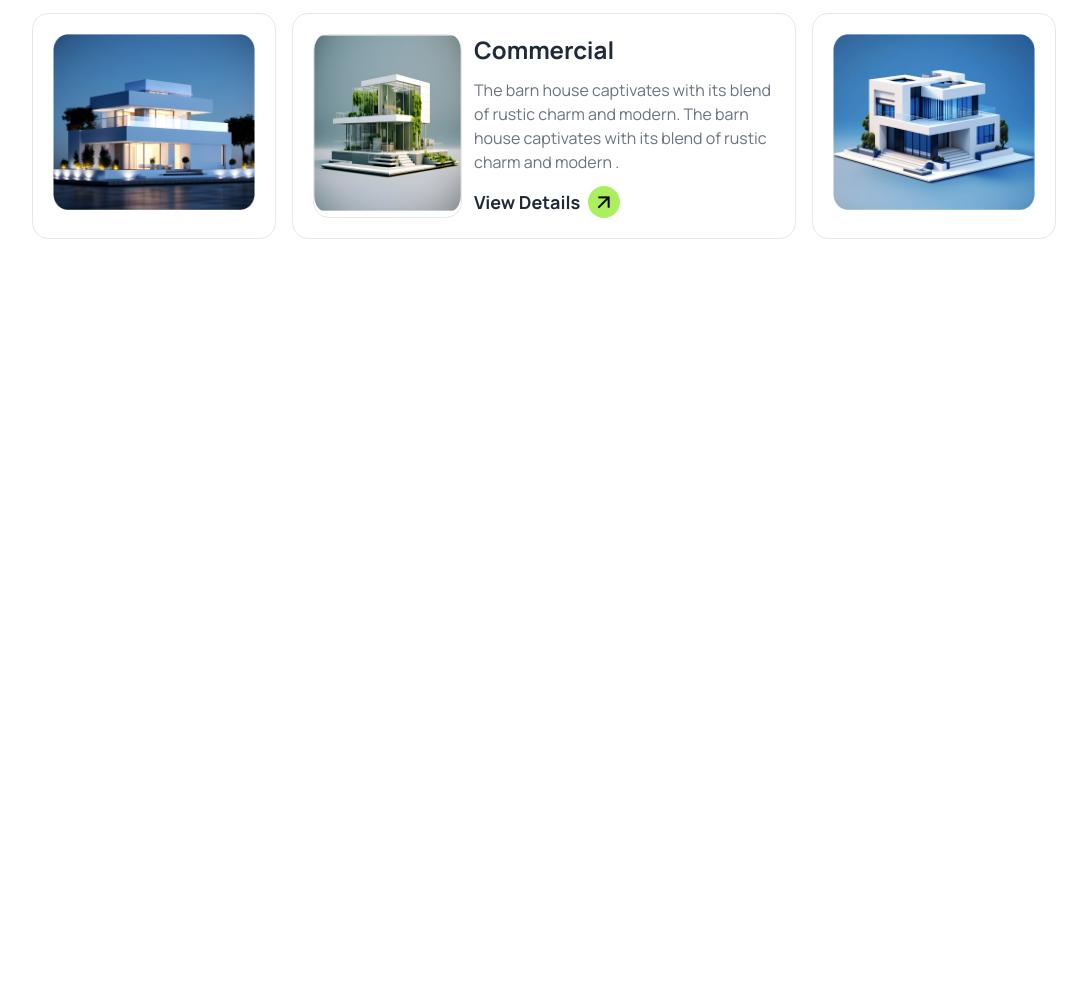
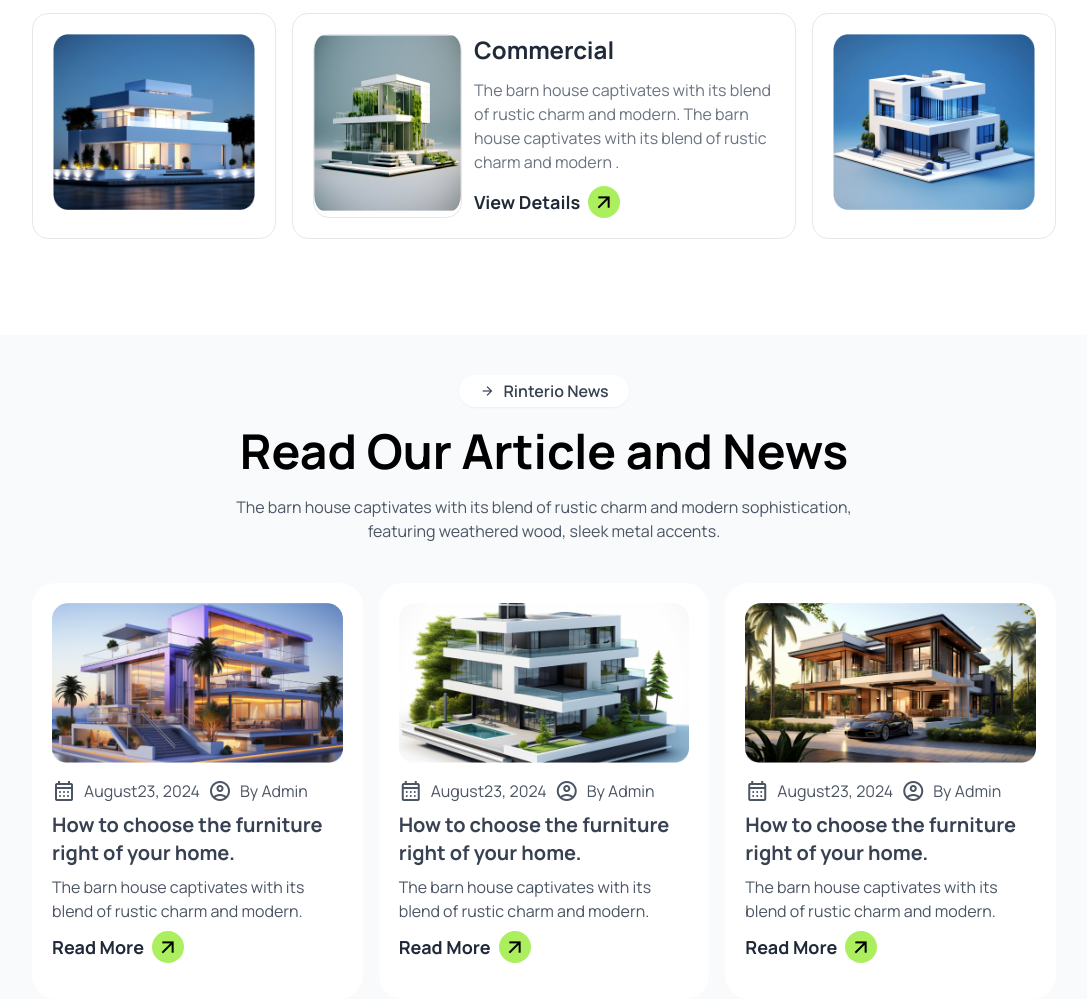
Before and after one commit to Moinuddin-dotcom/B10A3-Challenge, a plain HTML site: page index.html in a window 1280 px wide. Shown: the part 2798-3797 px from the top of the page, without its empty margins (96-1183 px from the left). Before the commit the page ends 3053 px from the top, so only its background shows below. Drawn offline with nearby package versions, Linux system fonts and the light colour scheme.

Commit message:
Read our article and news complet

```diff
--- a/index.html
+++ b/index.html
@@ -305,7 +305,110 @@
                 </div>
             </div>
         </div>
+        <div class="gap h-20"></div>
     </section>
+    <main class="bg-gray-50">
+        <div class="gap h-10"></div>
+        <div class="space-y-5">
+            <div class="flex justify-center">
+                <button class="btn btn-sm bg-white hover:bg-white rounded-full px-5 border-none">
+                    <span class="material-symbols-outlined text-gray-700 text-base">
+                        arrow_forward
+                    </span>
+                    <span class="text-gray-700 text-base">Rinterio News</span>
+                </button>
+            </div>
+            <h1 class="text-center font-bold text-3xl md:text-5xl text-black">Read Our Article and News</h1>
+            <h3 class="text-base text-gray-600 text-center pb-10">The barn house captivates with its blend of
+                rustic
+                charm and modern sophistication, <br> featuring weathered wood, sleek metal accents.</h3>
+        </div>
+        <div class="max-w-[80%] mx-auto grid grid-cols-1 lg:grid-cols-3 gap-4">
+            <div class="p-5 bg-white rounded-3xl">
+                <div class="card bg-white">
+                    <figure>
+                        <img src="./assets/article1.png" alt="Shoes" />
+                    </figure>
+                    <div class="card-body p-0 py-4">
+                        <div class="flex items-center space-x-2 text-gray-600">
+                            <span class="material-symbols-outlined">
+                                calendar_month
+                            </span><span>August23, 2024</span>
+                            <span class="material-symbols-outlined">
+                                account_circle
+                            </span><span>By Admin</span>
+                        </div>
+                        <h2 class="card-title text-gray-700 font-bold">How to choose the furniture right of your home.
+                        </h2>
+                        <p class="text-gray-600 text-base">The barn house captivates with its blend of rustic charm and
+                            modern. </p>
+                        <h2 class="flex items-center space-x-2">
+                            <span class="text-lg text-gray-800 font-bold">Read More</span><span
+                                class="material-symbols-outlined -rotate-45 bg-[#ABEF5F] text-black rounded-full p-1">
+                                arrow_forward
+                            </span>
+                        </h2>
+                    </div>
+                </div>
+            </div>
+            <div class="p-5 bg-white rounded-3xl">
+                <div class="card bg-white">
+                    <figure>
+                        <img src="./assets/article2.png" alt="Shoes" />
+                    </figure>
+                    <div class="card-body p-0 py-4">
+                        <div class="flex items-center space-x-2 text-gray-600">
+                            <span class="material-symbols-outlined">
+                                calendar_month
+                            </span><span>August23, 2024</span>
+                            <span class="material-symbols-outlined">
+                                account_circle
+                            </span><span>By Admin</span>
+                        </div>
+                        <h2 class="card-title text-gray-700 font-bold">How to choose the furniture right of your home.
+                        </h2>
+                        <p class="text-gray-600 text-base">The barn house captivates with its blend of rustic charm and
+                            modern. </p>
+                        <h2 class="flex items-center space-x-2">
+                            <span class="text-lg text-gray-800 font-bold">Read More</span><span
+                                class="material-symbols-outlined -rotate-45 bg-[#ABEF5F] text-black rounded-full p-1">
+                                arrow_forward
+                            </span>
+                        </h2>
+                    </div>
+                </div>
+            </div>
+            <div class="p-5 bg-white rounded-3xl">
+                <div class="card bg-white">
+                    <figure>
+                        <img src="./assets/article3.png" alt="Shoes" />
+                    </figure>
+                    <div class="card-body p-0 py-4">
+                        <div class="flex items-center space-x-2 text-gray-600">
+                            <span class="material-symbols-outlined">
+                                calendar_month
+                            </span><span>August23, 2024</span>
+                            <span class="material-symbols-outlined">
+                                account_circle
+                            </span><span>By Admin</span>
+                        </div>
+                        <h2 class="card-title text-gray-700 font-bold">How to choose the furniture right of your home.
+                        </h2>
+                        <p class="text-gray-600 text-base">The barn house captivates with its blend of rustic charm and
+                            modern. </p>
+                        <h2 class="flex items-center space-x-2">
+                            <span class="text-lg text-gray-800 font-bold">Read More</span><span
+                                class="material-symbols-outlined -rotate-45 bg-[#ABEF5F] text-black rounded-full p-1">
+                                arrow_forward
+                            </span>
+                        </h2>
+                    </div>
+                </div>
+            </div>
+        </div>
+    </main>
+
+
 </body>
 
 </html>
```
